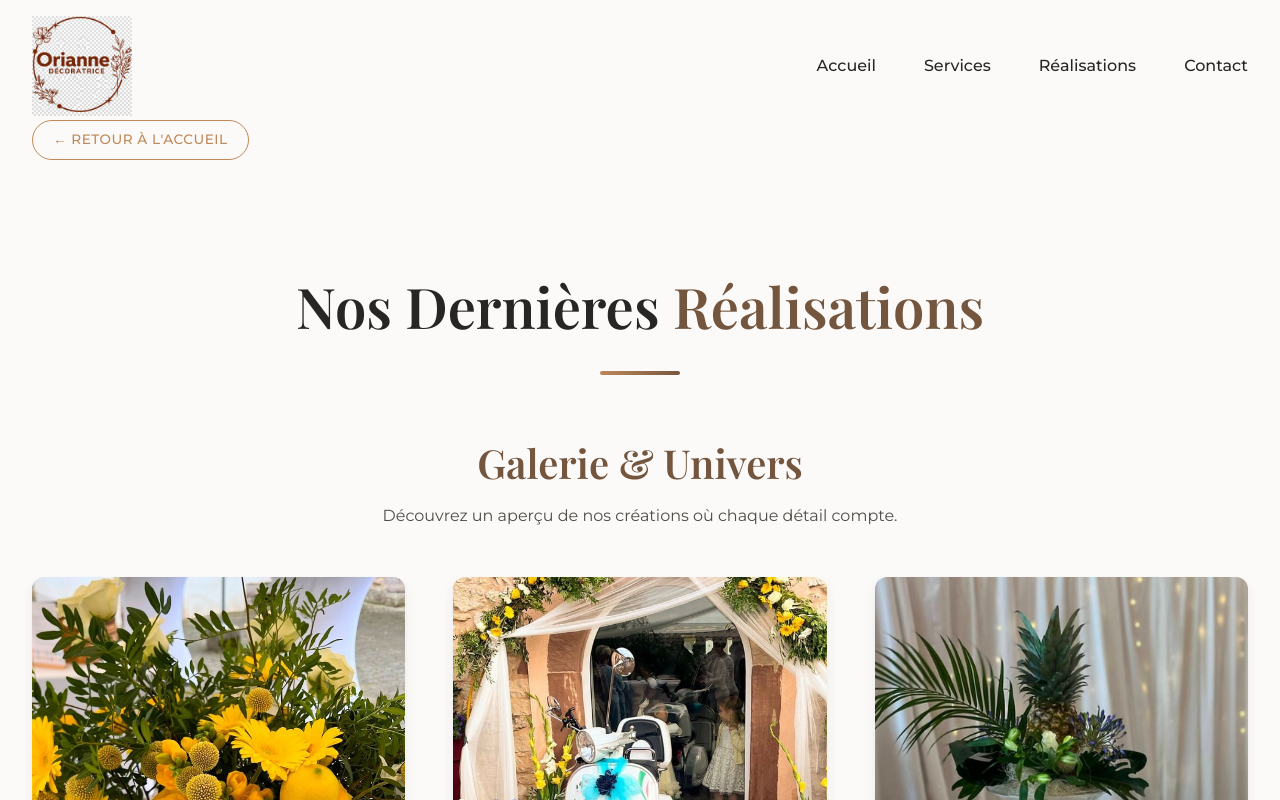
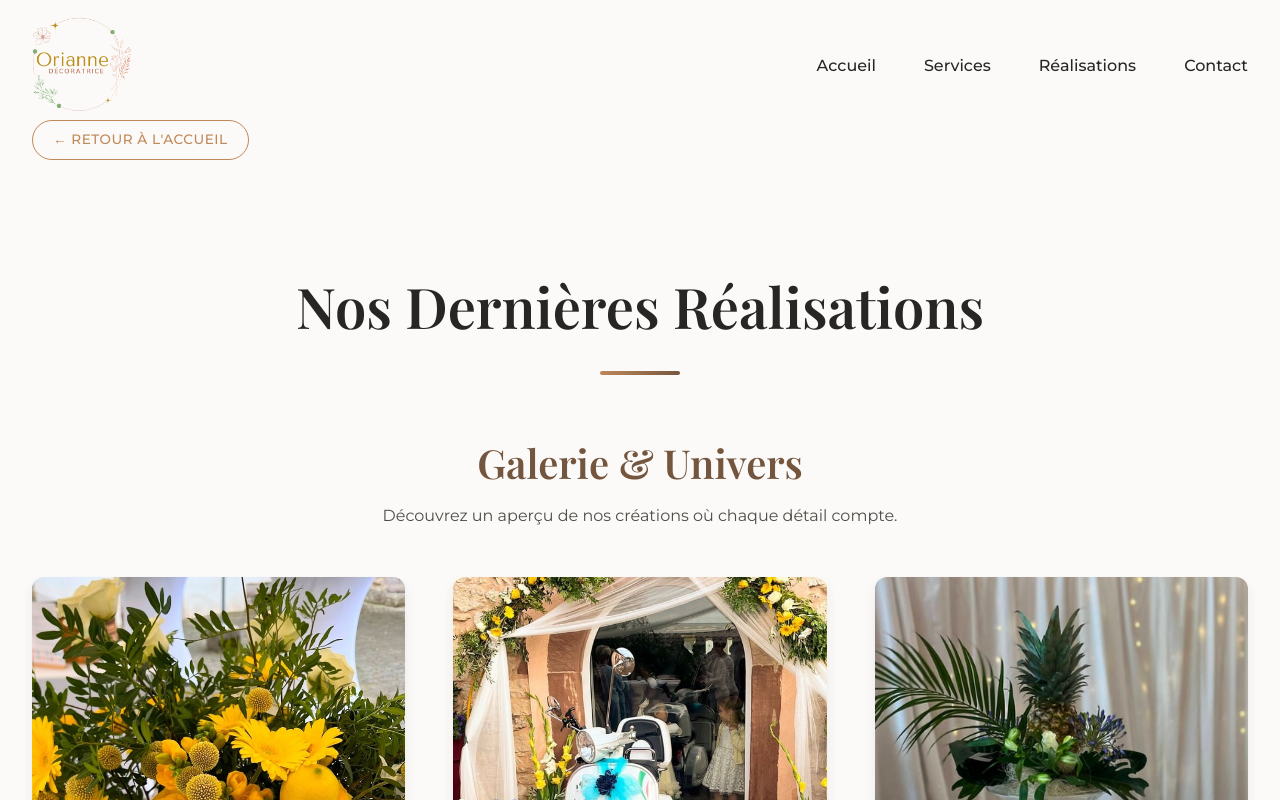
Before and after one commit to JgPhil/orianne-ag, a Next.js app: page /realisations in a window 1280 px wide. Shown: the top 800 px of the page. Built offline with nearby package versions, Linux system fonts and the light colour scheme; a web font is replaced by a local one.

Commit message:
Revert logo to v2 and unify title color

```diff
--- a/src/components/Header.tsx
+++ b/src/components/Header.tsx
@@ -33,7 +33,7 @@ export default function Header() {
                     <Link href="/" className={styles.logo}>
                         <div className={styles.logoContainer}>
                             <Image
-                                src={`${prefix}/images/logo-v3.png`}
+                                src={`${prefix}/images/logo-v2.png`}
                                 alt="Orianne Décoratrice"
                                 fill
                                 sizes="(max-width: 768px) 100px, 150px"
--- a/src/components/Realisations.tsx
+++ b/src/components/Realisations.tsx
@@ -55,7 +55,7 @@ export default function Realisations() {
         <section id="realisations" className={`section ${styles.realisations}`}>
             <div className="container">
                 <h2 className="section-title">
-                    Nos Dernières <span className="gradient-text" style={{ background: 'var(--color-primary-dark)', WebkitBackgroundClip: 'text', WebkitTextFillColor: 'transparent' }}>Réalisations</span>
+                    Nos Dernières Réalisations
                 </h2>
                 {/* Note: J'ai forcé le gradient-text à être primary-dark uni ici pour éviter le problème "2 couleurs",
                     ou je devrais juste retirer le span. Je vais retirer le span gradient dans une prochaine étape proprement.
```
